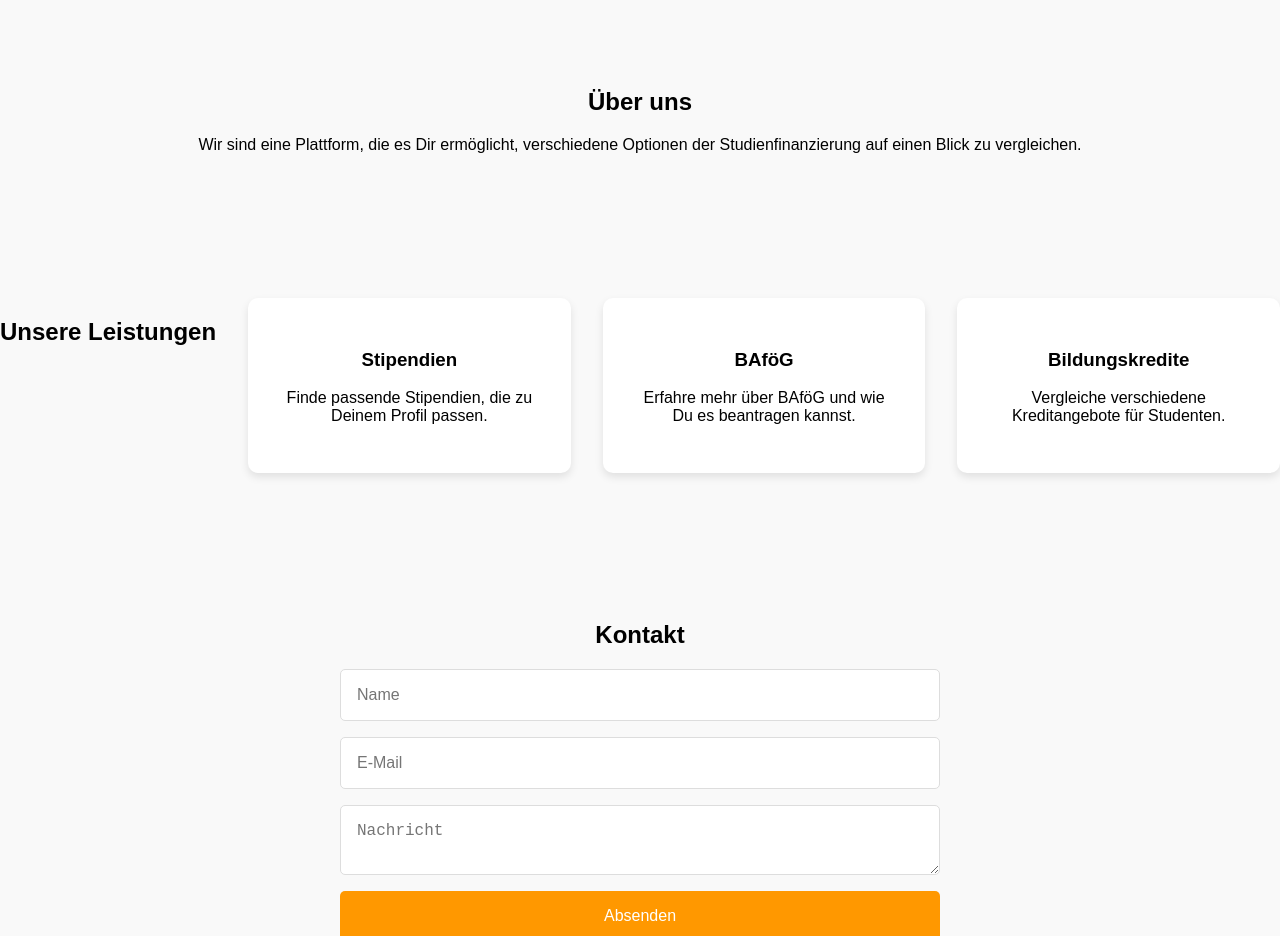
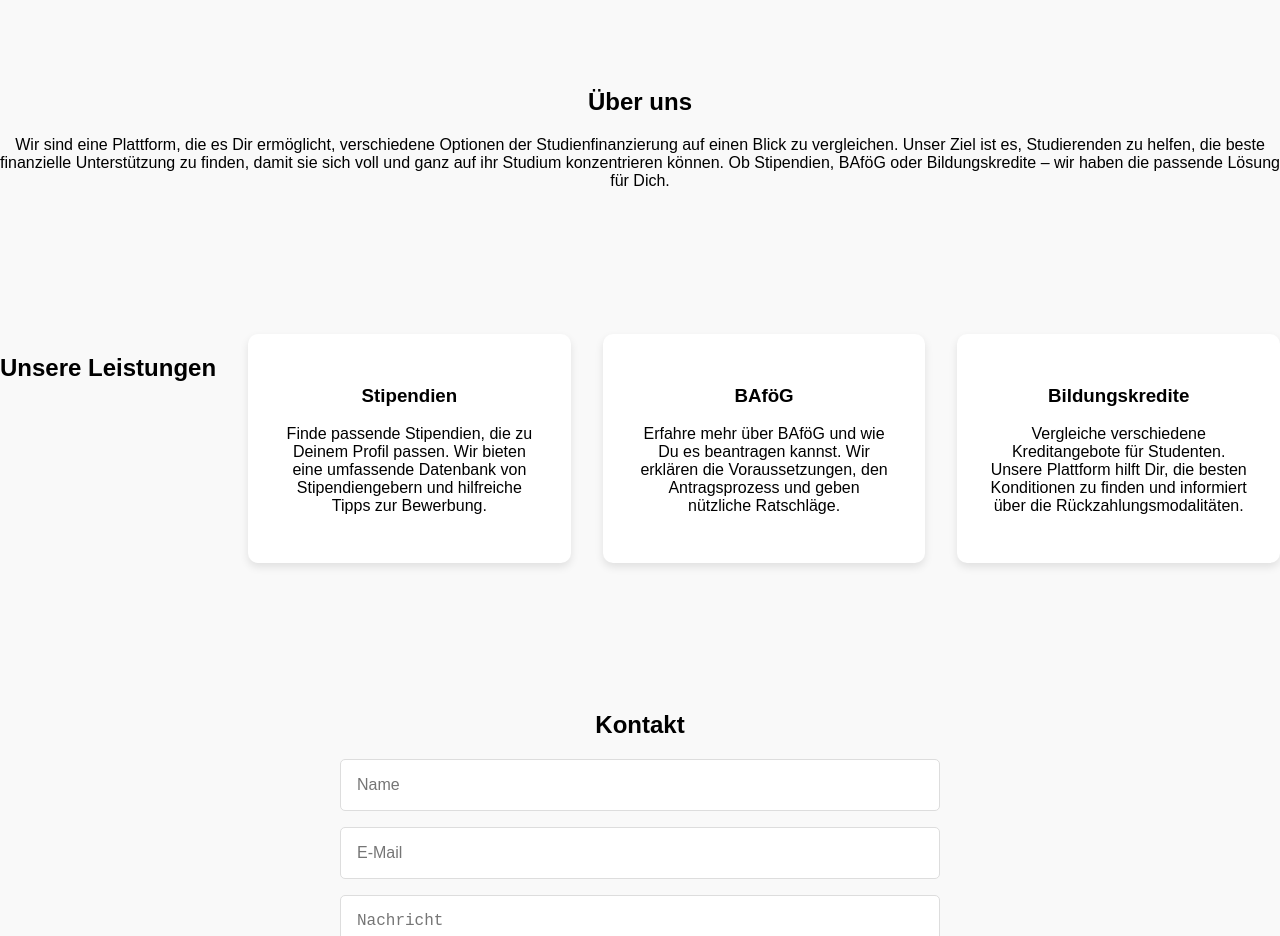
Before and after one commit to simonagk/LP-SF2, a plain HTML site: page index.html in a window 1280 px wide. Shown: the part 860-1796 px from the top of the page. Drawn offline with Linux system fonts and the light colour scheme.

Commit message:
Update index.html

```diff
--- a/index.html
+++ b/index.html
@@ -11,10 +11,10 @@
         <nav>
             <div class="logo">StudienFinanzierung</div>
             <ul>
-                <li><a href="#home">Startseite</a></li>
-                <li><a href="#about">Über uns</a></li>
-                <li><a href="#services">Leistungen</a></li>
-                <li><a href="#contact">Kontakt</a></li>
+                <li><a href="index.html#home">Startseite</a></li>
+                <li><a href="index.html#about">Über uns</a></li>
+                <li><a href="index.html#services">Leistungen</a></li>
+                <li><a href="index.html#contact">Kontakt</a></li>
             </ul>
         </nav>
     </header>
@@ -29,22 +29,22 @@
 
     <section id="about">
         <h2>Über uns</h2>
-        <p>Wir sind eine Plattform, die es Dir ermöglicht, verschiedene Optionen der Studienfinanzierung auf einen Blick zu vergleichen.</p>
+        <p>Wir sind eine Plattform, die es Dir ermöglicht, verschiedene Optionen der Studienfinanzierung auf einen Blick zu vergleichen. Unser Ziel ist es, Studierenden zu helfen, die beste finanzielle Unterstützung zu finden, damit sie sich voll und ganz auf ihr Studium konzentrieren können. Ob Stipendien, BAföG oder Bildungskredite – wir haben die passende Lösung für Dich.</p>
     </section>
 
     <section id="services">
         <h2>Unsere Leistungen</h2>
-        <div class="service-card">
+        <div class="service-card" onclick="window.location.href='stipendien.html'">
             <h3>Stipendien</h3>
-            <p>Finde passende Stipendien, die zu Deinem Profil passen.</p>
+            <p>Finde passende Stipendien, die zu Deinem Profil passen. Wir bieten eine umfassende Datenbank von Stipendiengebern und hilfreiche Tipps zur Bewerbung.</p>
         </div>
-        <div class="service-card">
+        <div class="service-card" onclick="window.location.href='bafoeg.html'">
             <h3>BAföG</h3>
-            <p>Erfahre mehr über BAföG und wie Du es beantragen kannst.</p>
+            <p>Erfahre mehr über BAföG und wie Du es beantragen kannst. Wir erklären die Voraussetzungen, den Antragsprozess und geben nützliche Ratschläge.</p>
         </div>
-        <div class="service-card">
+        <div class="service-card" onclick="window.location.href='bildungskredite.html'">
             <h3>Bildungskredite</h3>
-            <p>Vergleiche verschiedene Kreditangebote für Studenten.</p>
+            <p>Vergleiche verschiedene Kreditangebote für Studenten. Unsere Plattform hilft Dir, die besten Konditionen zu finden und informiert über die Rückzahlungsmodalitäten.</p>
         </div>
     </section>
 
```
